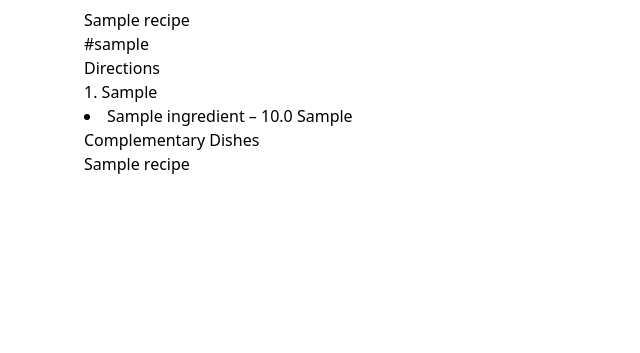
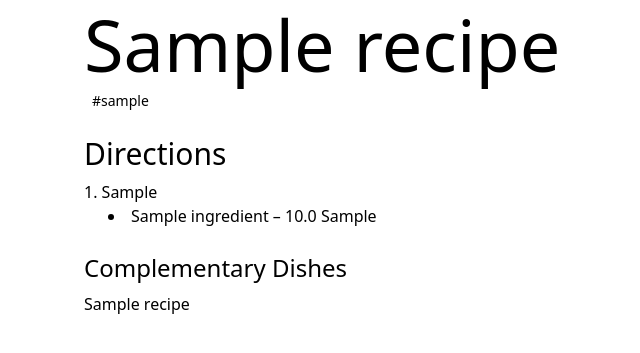
Before and after one commit to kishanpatel789/recipe_book, a Django app: a page that uses recipes/templates/recipes/recipe/detail.html in a window 1280 px wide. Shown: the top 353 px of the page, without its empty margins (52-692 px from the left). Run offline with Django 5.2, Linux system fonts and the light colour scheme; tables that the repository leaves empty hold one stand-in row (values such as "Sample post").

Commit message:
Add basic styling for layout

```diff
--- a/recipes/templates/recipes/recipe/detail.html
+++ b/recipes/templates/recipes/recipe/detail.html
@@ -3,10 +3,10 @@
 {% block title %}{{ recipe.name }}{% endblock %}
 
 {% block content %}
-<h1>{{ recipe.name }}</h1>
+<h1 class="text-7xl mb-2">{{ recipe.name }}</h1>
 
 <div id="tags">
-    <span>
+    <span class="text-sm pl-2">
         {% for tag in recipe.tags.all %}
         #{{tag.slug}}
         {% endfor %}
@@ -14,12 +14,12 @@
 </div>
 
 <div id="directions">
-    <h2>Directions</h2>
+    <h2 class="text-3xl mt-6 mb-2">Directions</h2>
     <ol class="list-decimal list-inside">
         {% for step in recipe.steps.all %}
         <li>{{ step.instruction }}</li>
 
-        <ul class="list-disc list-inside">
+        <ul class="list-disc list-inside ml-6">
             {% for item in step.ingredients.all %}
             <li>
                 {{ item.ingredient.name }}
@@ -51,7 +51,7 @@
 
 {% if recipe.complementary.exists %}
 <div id="complementaryDishes">
-    <h2>Complementary Dishes</h2>
+    <h2 class="text-2xl mt-6 mb-2">Complementary Dishes</h2>
     <ul>
         {% for comp in recipe.complementary.all %}
         <li>
```
